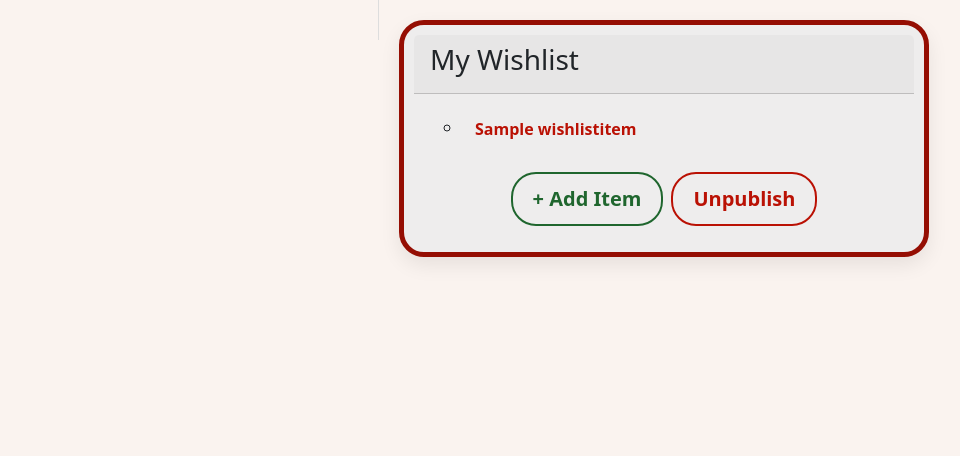
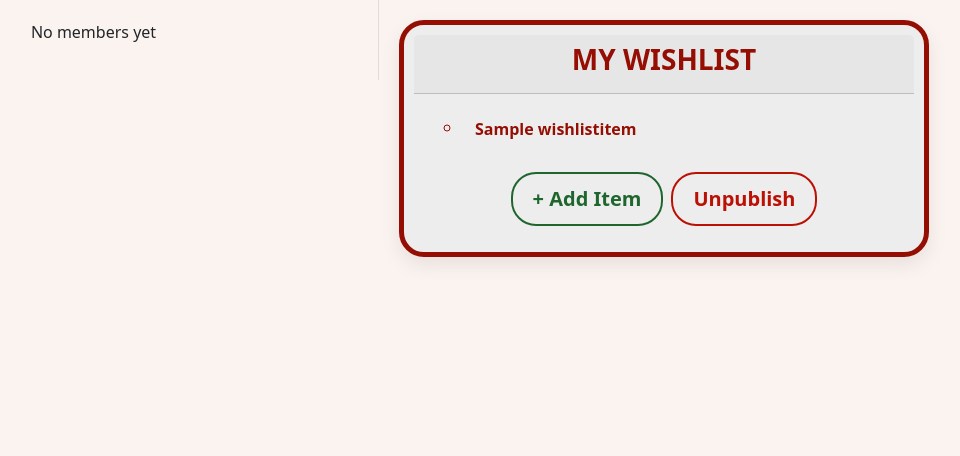
Before and after one commit to alex-enc/secret-santa-wishlist-django, a Django app: page /dashboard/ in a window 1280 px wide. Shown: the part 104-560 px from the top of the page, without its empty margins (261-1221 px from the left). Run offline with Django 4.2, Linux system fonts and the light colour scheme; a user stored in the database is signed in; data comes from the database, SQL or seed files in the repository; tables that the repository leaves empty hold one stand-in row (values such as "Sample post"); some libraries are stand-ins or nearby versions.

Commit message:
Enhance group member wishlist display and styling
- Update group_members.html to use selected_group_members for better clarity.
- Modify my_wishlist.html to improve header and item styling with dark-red-text.
- Adjust dashboard_view.py to fetch and map other users' wishlists for selected group members.
- Refactor CSS for consistent text color usage.

```diff
--- a/secret_santa_wishlist/secretsanta/static/base.css
+++ b/secret_santa_wishlist/secretsanta/static/base.css
@@ -38,5 +38,9 @@
 }
 
 .red-text {
-    color: #BA1104;
+  color: #BA1104;
 }
+
+.dark-red-text {
+  color: #950E03;
+}
--- a/secret_santa_wishlist/secretsanta/static/dashboard.css
+++ b/secret_santa_wishlist/secretsanta/static/dashboard.css
@@ -10,7 +10,7 @@
     border-right: 1px solid #ddd;
 }
 .right-column {
-    position: sticky; /* Fix the position */
+    /* position: sticky; Fix the position */
     top: 0; /* Stick to the top of the viewport */
     height: 100%; /* Ensure it spans the full viewport height */
     padding: 20px;
--- a/secret_santa_wishlist/secretsanta/templates/includes/group_members.html
+++ b/secret_santa_wishlist/secretsanta/templates/includes/group_members.html
@@ -18,37 +18,37 @@
 
     {% if selected_group %}
         <div class="row">
-            {% for members in selected_group.memberships.all %}
-                {% if members.user != user %}
+            {% for member in selected_group_members %}
+                {% if member.user != user %}
                     <div class="col-12 col-md-6 mb-3">
                         <div
                             class="card wishlist-card h-100 w-100"
                             role="button"
                             data-bs-toggle="modal"
-                            data-bs-target="#wishlistModal{{ members.user.id }}"
+                            data-bs-target="#wishlistModal{{ member.user.id }}"
                             style="cursor:pointer;"
                         >
                             <div class="card-body text-center">
-                                {{ members.user.first_name }} {{ members.user.last_name }}
+                                {{ member.user.first_name }} {{ member.user.last_name }}
                             </div>
                         </div>
                     </div>
 
                     <!-- Modal -->
-                    <div class="modal fade" id="wishlistModal{{ members.user.id }}" tabindex="-1">
+                    <div class="modal fade" id="wishlistModal{{ member.user.id }}" tabindex="-1">
                         <div class="modal-dialog modal-dialog-centered">
                             <div class="modal-content">
-                                <div class="modal-header">
-                                    <h5>{{ members.user.first_name }}'s Wishlist</h5>
+                                <div class="modal-header dark-red-text">
+                                    <h5>{{ member.user.first_name }}'s Wishlist</h5>
                                     <button type="button"
                                             class="btn-close"
                                             data-bs-dismiss="modal"></button>
                                 </div>
 
-                                <div class="modal-body">
-                                    {% with other_wishlist=members.user.wishlists.first %}
-                                        {% if other_wishlist and other_wishlist.published %}
-                                            {% for item in other_wishlist.items.all %}
+                               <div class="modal-body">
+                                    {% if member.group_wishlist %}
+                                        {% if member.group_wishlist.published %}
+                                            {% for item in member.group_wishlist.items.all %}
                                                 <div class="mb-3 border-bottom pb-2">
                                                     <strong>{{ item.item_name }}</strong><br>
                                                     {% if item.item_url %}
@@ -56,6 +56,7 @@
                                                             View Item
                                                         </a><br>
                                                     {% endif %}
+
                                                     {% if item.description %}
                                                         <small>{{ item.description }}</small>
                                                     {% endif %}
@@ -66,7 +67,9 @@
                                         {% else %}
                                             <p>This wishlist is private.</p>
                                         {% endif %}
-                                    {% endwith %}
+                                    {% else %}
+                                        <p>No wishlist created yet.</p>
+                                    {% endif %}
                                 </div>
                             </div>
                         </div>
--- a/secret_santa_wishlist/secretsanta/templates/includes/my_wishlist.html
+++ b/secret_santa_wishlist/secretsanta/templates/includes/my_wishlist.html
@@ -1,6 +1,6 @@
 <div class="card wishlist-card">
-    <div class="card-header">
-        <h3>My Wishlist</h3>
+    <div class="card-header text-center dark-red-text">
+        <h3><strong>MY WISHLIST</strong></h3>
     </div>
 
     <div class="card-body">
@@ -8,11 +8,11 @@
             {% if items %}
                 <ul>
                     {% for item in items %}
-                        <li class="mb-2">
+                        <li class="mb-2 dark-red-text">
                             <!-- Click item -->
                             <a
                                 type="button"
-                                class="btn red-text"
+                                class="btn dark-red-text"
                                 data-bs-toggle="modal"
                                 data-bs-target="#viewItemModal{{ item.id }}"
                             >
@@ -28,7 +28,7 @@
                         >
                             <div class="modal-dialog modal-dialog-centered">
                                 <div class="modal-content">
-                                    <div class="modal-header">
+                                    <div class="modal-header dark-red-text">
                                         <h5>{{ item.item_name }}</h5>
                                         <button
                                             type="button"
--- a/secret_santa_wishlist/secretsanta/views/dashboard_view.py
+++ b/secret_santa_wishlist/secretsanta/views/dashboard_view.py
@@ -200,6 +200,21 @@ def dashboard(request):
             items = wishlist.items.all()
 
     # ---------------------------------
+    # OTHER USER'S WISHLIST
+    # ---------------------------------
+    selected_group_members = selected_group.memberships.exclude(user=user).select_related("user") if selected_group else []
+
+    wishlists = Wishlist.objects.filter(
+        group=selected_group,
+        user__in=[m.user for m in selected_group_members]
+    ).prefetch_related("items")
+
+    wishlist_map = {w.user_id: w for w in wishlists}
+
+    for member in selected_group_members:
+        member.group_wishlist = wishlist_map.get(member.user_id)
+
+    # ---------------------------------
     # RENDER PAGE
     # ---------------------------------
     return render(
@@ -213,5 +228,6 @@ def dashboard(request):
             "create_group_form": create_group_form,
             "join_group_form": join_group_form,
             "add_wishlist_item_form": add_wishlist_item_form,
+            "selected_group_members": selected_group_members if selected_group else [],
         }
     )
```
